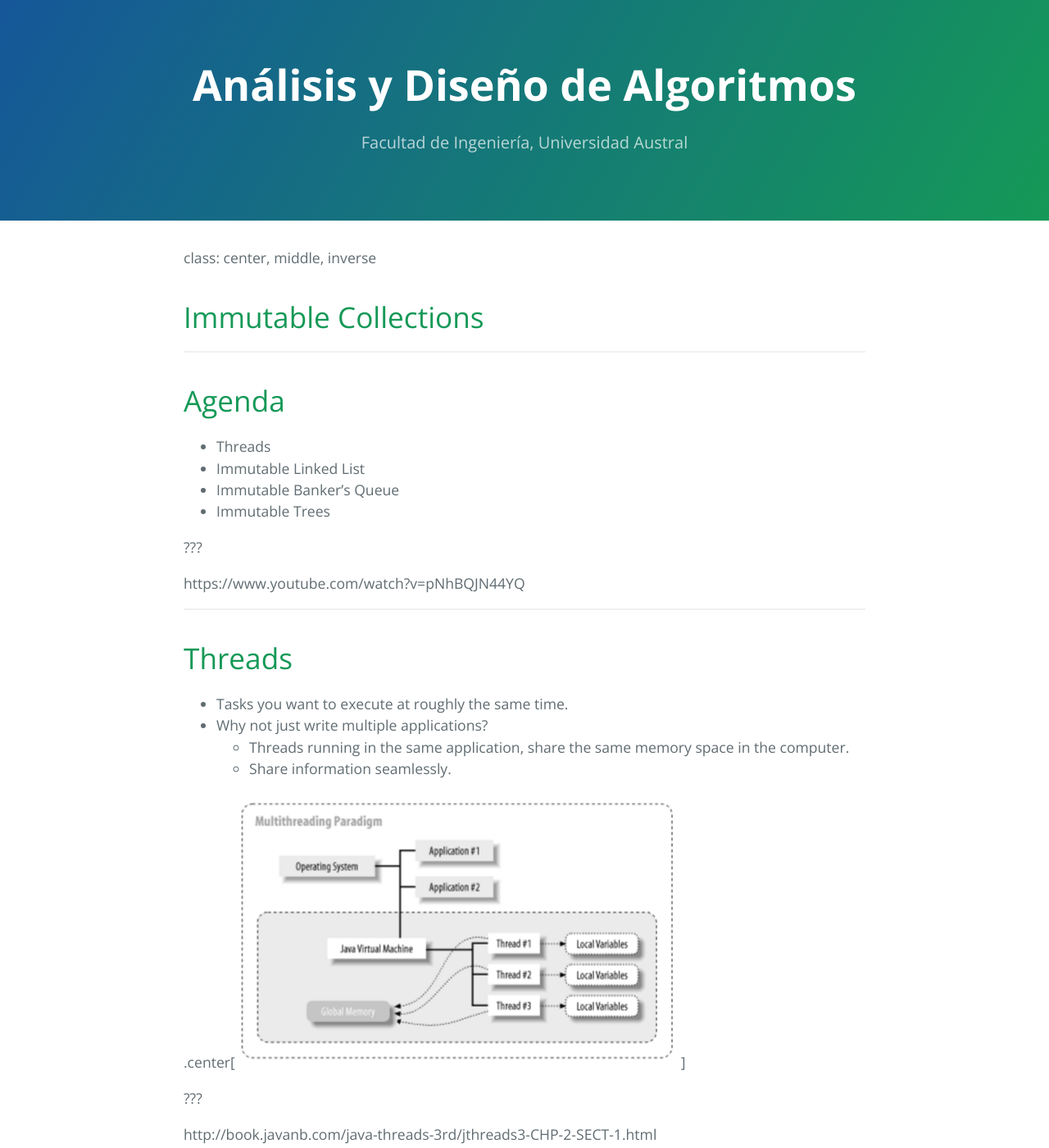
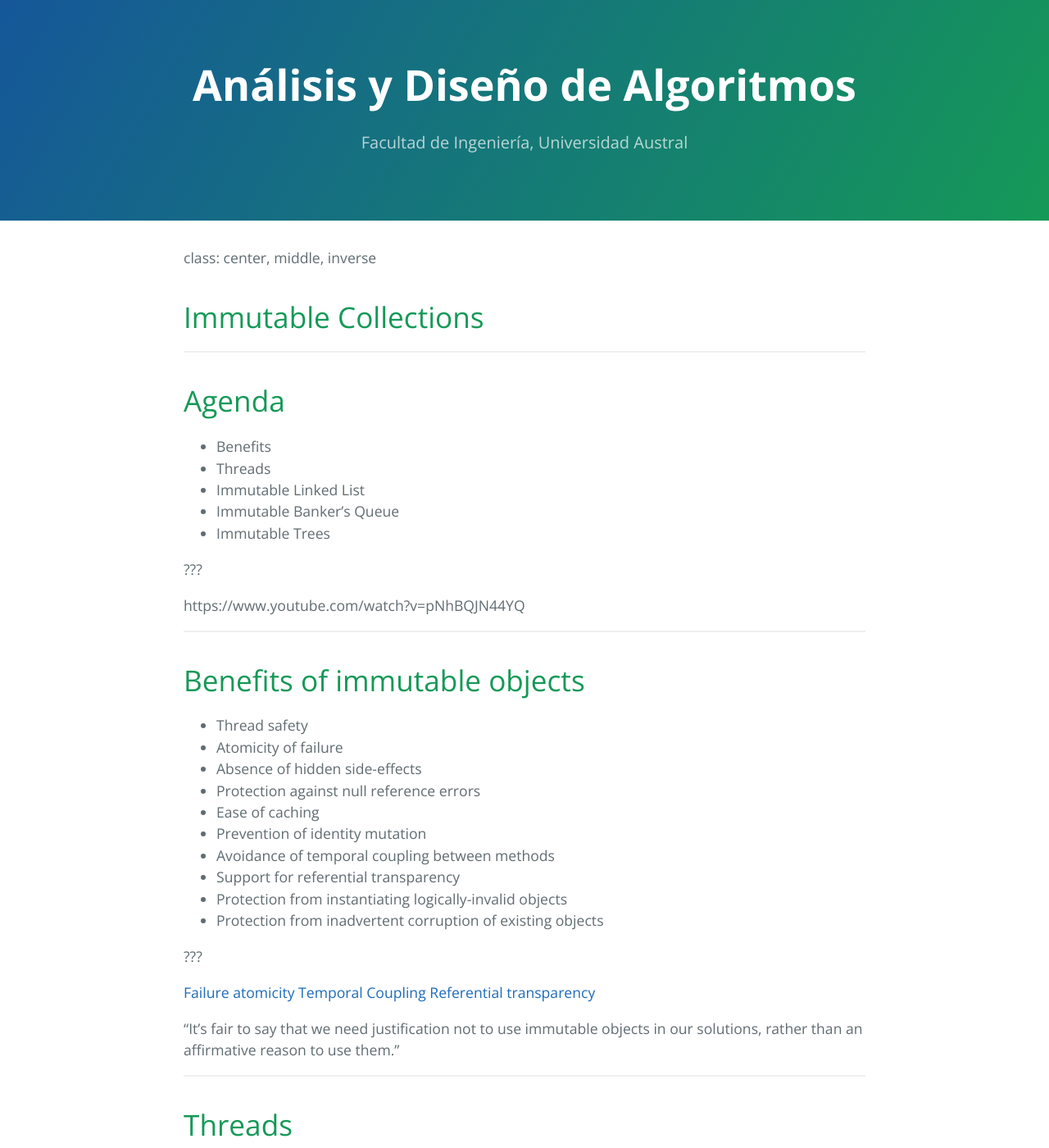
Before and after one commit to FacultadDeIngenieria/anaydis, a Jekyll site: the page built from presentation/immutables/presentation.md, in a window 1280 px wide and 1400 px high. Shown: the whole window at 82% size. Built offline with Jekyll 4.4.1, drawn with Linux system fonts in a browser that asks for light colours; our own code applies the rules of GitHub Pages for plain Markdown files.

Commit message:
Immutability benefits

```diff
--- a/presentation/immutables/presentation.md
+++ b/presentation/immutables/presentation.md
@@ -6,6 +6,7 @@ class: center, middle, inverse
 
 # Agenda
 
+* Benefits
 * Threads
 * Immutable Linked List
 * Immutable Banker’s Queue
@@ -16,6 +17,29 @@ class: center, middle, inverse
 https://www.youtube.com/watch?v=pNhBQJN44YQ
 
 ---
+
+# Benefits of immutable objects
+
+* Thread safety
+* Atomicity of failure
+* Absence of hidden side-effects
+* Protection against null reference errors
+* Ease of caching
+* Prevention of identity mutation
+* Avoidance of temporal coupling between methods
+* Support for referential transparency
+* Protection from instantiating logically-invalid objects
+* Protection from inadvertent corruption of existing objects
+
+???
+
+[Failure atomicity](https://www.oreilly.com/library/view/functional-kotlin/9781788476485/b681f5f6-f276-4fb3-a3f4-fff67f96a5ab.xhtml)
+[Temporal Coupling](https://enterprisecraftsmanship.com/posts/temporal-coupling-and-immutability/)
+[Referential transparency](https://www.sitepoint.com/what-is-referential-transparency/#referentialtransparencyinprogramming)
+
+"It’s fair to say that we need justification not to use immutable objects in our solutions, rather than an affirmative reason to use them."
+
+___
 
 # Threads
 
```
